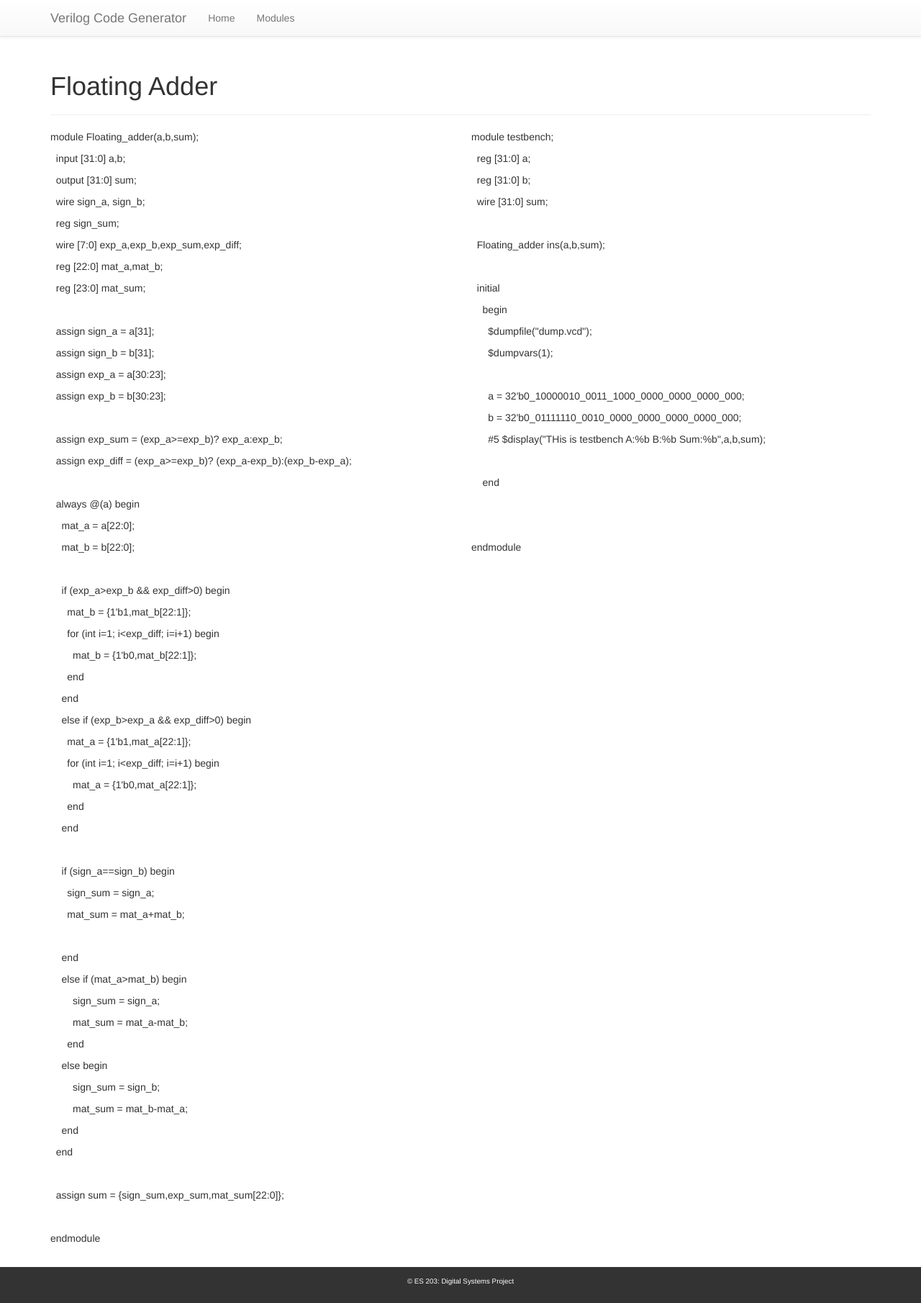
After one commit to mshamir11/python-verilog-code-gen, a Flask app: page /floating-adder in a window 1280 px wide. The commit adds this page. Shown: the whole page at 72% size. Run offline with Flask 2, Linux system fonts and the light colour scheme; some libraries are stand-ins or nearby versions.

Commit message:
implemented floating adder

```diff
--- a/app.py
+++ b/app.py
@@ -223,6 +223,22 @@ def shiftregister():
 def circularregister():
     result = request.form
     return render_template('pages/registers/placeholder.circularregister.html',result=result)
+
+#Floating Point Modules
+#----------------------------------------------------------------------------#
+
+#Forms
+#========================================
+@app.route('/floating-adder-form')
+def floating_adder_form():
+    return render_template('pages/floating_modules/forms/placeholder.floating_adder_form.html')
+
+
+#========================================
+@app.route('/floating-adder',methods=['POST','GET'])
+def floating_adder():
+    result = request.form
+    return render_template('pages/floating_modules/placeholder.floating_adder.html',result=result)
 #----------------------------------------------------------------------------#
 # Launch.
 #----------------------------------------------------------------------------#
--- /dev/null
+++ b/templates/pages/floating_modules/placeholder.floating_adder.html
@@ -0,0 +1,94 @@
+{% extends 'layouts/main.html' %}
+{% block title %}Floating Adder Code{% endblock %}
+{% block content %}
+
+<div class="page-header">
+  <h1>Floating Adder</h1>
+</div>
+
+
+
+<div class="row">
+  <div class="col-sm-6">
+    <p>module Floating_adder(a,b,sum);</p>
+    <p>&nbsp; input [31:0] a,b;</p>
+    <p>&nbsp; output [31:0] sum;</p>
+    <p>&nbsp; wire sign_a, sign_b;</p>
+    <p>&nbsp; reg sign_sum;</p>
+    <p>&nbsp; wire [7:0] exp_a,exp_b,exp_sum,exp_diff;</p>
+    <p>&nbsp; reg [22:0] mat_a,mat_b;</p>
+    <p>&nbsp; reg [23:0] mat_sum;</p>
+    <p>&nbsp;&nbsp;</p>
+    <p>&nbsp; assign sign_a = a[31];</p>
+    <p>&nbsp; assign sign_b = b[31];</p>
+    <p>&nbsp; assign exp_a = a[30:23];</p>
+    <p>&nbsp; assign exp_b = b[30:23];</p>
+    <p>&nbsp;&nbsp;</p>
+    <p>&nbsp; assign exp_sum = (exp_a&gt;=exp_b)? exp_a:exp_b;</p>
+    <p>&nbsp; assign exp_diff = (exp_a&gt;=exp_b)? (exp_a-exp_b):(exp_b-exp_a);</p>
+    <p>&nbsp;&nbsp;</p>
+    <p>&nbsp; always @(a) begin</p>
+    <p>&nbsp; &nbsp; mat_a = a[22:0];</p>
+    <p>&nbsp; &nbsp; mat_b = b[22:0];</p>
+    <p>&nbsp; &nbsp;&nbsp;</p>
+    <p>&nbsp; &nbsp; if (exp_a&gt;exp_b &amp;&amp; exp_diff&gt;0) begin&nbsp;</p>
+    <p>&nbsp; &nbsp; &nbsp; mat_b = {1&apos;b1,mat_b[22:1]};</p>
+    <p>&nbsp; &nbsp; &nbsp; for (int i=1; i&lt;exp_diff; i=i+1) begin</p>
+    <p>&nbsp; &nbsp; &nbsp; &nbsp; mat_b = {1&apos;b0,mat_b[22:1]};</p>
+    <p>&nbsp; &nbsp; &nbsp; end</p>
+    <p>&nbsp; &nbsp; end</p>
+    <p>&nbsp; &nbsp; else if (exp_b&gt;exp_a &amp;&amp; exp_diff&gt;0) begin&nbsp;</p>
+    <p>&nbsp; &nbsp; &nbsp; mat_a = {1&apos;b1,mat_a[22:1]};</p>
+    <p>&nbsp; &nbsp; &nbsp; for (int i=1; i&lt;exp_diff; i=i+1) begin</p>
+    <p>&nbsp; &nbsp; &nbsp; &nbsp; mat_a = {1&apos;b0,mat_a[22:1]};</p>
+    <p>&nbsp; &nbsp; &nbsp; end</p>
+    <p>&nbsp; &nbsp; end</p>
+    <p>&nbsp; &nbsp;&nbsp;</p>
+    <p>&nbsp; &nbsp; if (sign_a==sign_b) begin</p>
+    <p>&nbsp; &nbsp; &nbsp; sign_sum = sign_a;</p>
+    <p>&nbsp; &nbsp; &nbsp; mat_sum = mat_a+mat_b;</p>
+    <p>&nbsp; &nbsp; &nbsp;&nbsp;</p>
+    <p>&nbsp; &nbsp; end</p>
+    <p>&nbsp; &nbsp; else if (mat_a&gt;mat_b) begin</p>
+    <p>&nbsp; &nbsp; &nbsp; &nbsp; sign_sum = sign_a;</p>
+    <p>&nbsp; &nbsp; &nbsp; &nbsp; mat_sum = mat_a-mat_b;</p>
+    <p>&nbsp; &nbsp; &nbsp; end</p>
+    <p>&nbsp; &nbsp; else begin</p>
+    <p>&nbsp; &nbsp; &nbsp; &nbsp; sign_sum = sign_b;</p>
+    <p>&nbsp; &nbsp; &nbsp; &nbsp; mat_sum = mat_b-mat_a;</p>
+    <p>&nbsp; &nbsp; end</p>
+    <p>&nbsp; end</p>
+    <p>&nbsp;&nbsp;</p>
+    <p>&nbsp; assign sum = {sign_sum,exp_sum,mat_sum[22:0]};</p>
+    <p><br></p>
+    <p>endmodule</p>
+
+  </div>
+
+  <div class="col-sm-6">
+    <p>module testbench;</p>
+    <p>&nbsp; reg [31:0] a;</p>
+    <p>&nbsp; reg [31:0] b;</p>
+    <p>&nbsp; wire [31:0] sum;</p>
+    <p>&nbsp;&nbsp;</p>
+    <p>&nbsp; Floating_adder ins(a,b,sum);</p>
+    <p>&nbsp;&nbsp;</p>
+    <p>&nbsp; initial</p>
+    <p>&nbsp; &nbsp; begin</p>
+    <p>&nbsp; &nbsp; &nbsp; $dumpfile(&quot;dump.vcd&quot;);</p>
+    <p>&nbsp; &nbsp; &nbsp; $dumpvars(1);</p>
+    <p><br></p>
+    <p>&nbsp; &nbsp; &nbsp; a = 32&apos;b0_10000010_0011_1000_0000_0000_0000_000;</p>
+    <p>&nbsp; &nbsp; &nbsp; b = 32&apos;b0_01111110_0010_0000_0000_0000_0000_000;</p>
+    <p>&nbsp; &nbsp; &nbsp; #5 $display(&quot;THis is testbench A:%b B:%b Sum:%b&quot;,a,b,sum);</p>
+    <p>&nbsp; &nbsp; &nbsp;&nbsp;</p>
+    <p>&nbsp; &nbsp; end</p>
+    <p>&nbsp;&nbsp;</p>
+    <p>&nbsp;&nbsp;</p>
+    <p>endmodule</p>
+  </div>
+
+</div>
+
+
+{% endblock %}
--- a/templates/pages/placeholder.module.html
+++ b/templates/pages/placeholder.module.html
@@ -33,7 +33,7 @@
   </ul>
   <h3><li>Floating Point Arithmetic Operation Units</li></h3>
   <ul>
-    <h4><li><a href="#">Addition</a></li></h4>
+    <h4><li><a href="{{ url_for('floating_adder_form') }}">Addition</a></li></h4>
     <h4><li><a href="#">Subtraction</a></li></h4>
     <h4><li><a href="#">Multiplication</a></li></h4>
     <h4><li><a href="#">Division</a></li></h4>
```
Also changed, not shown: templates/pages/floating_modules/forms/placeholder.floating_adder_form.html (added, +27 -0 lines).
